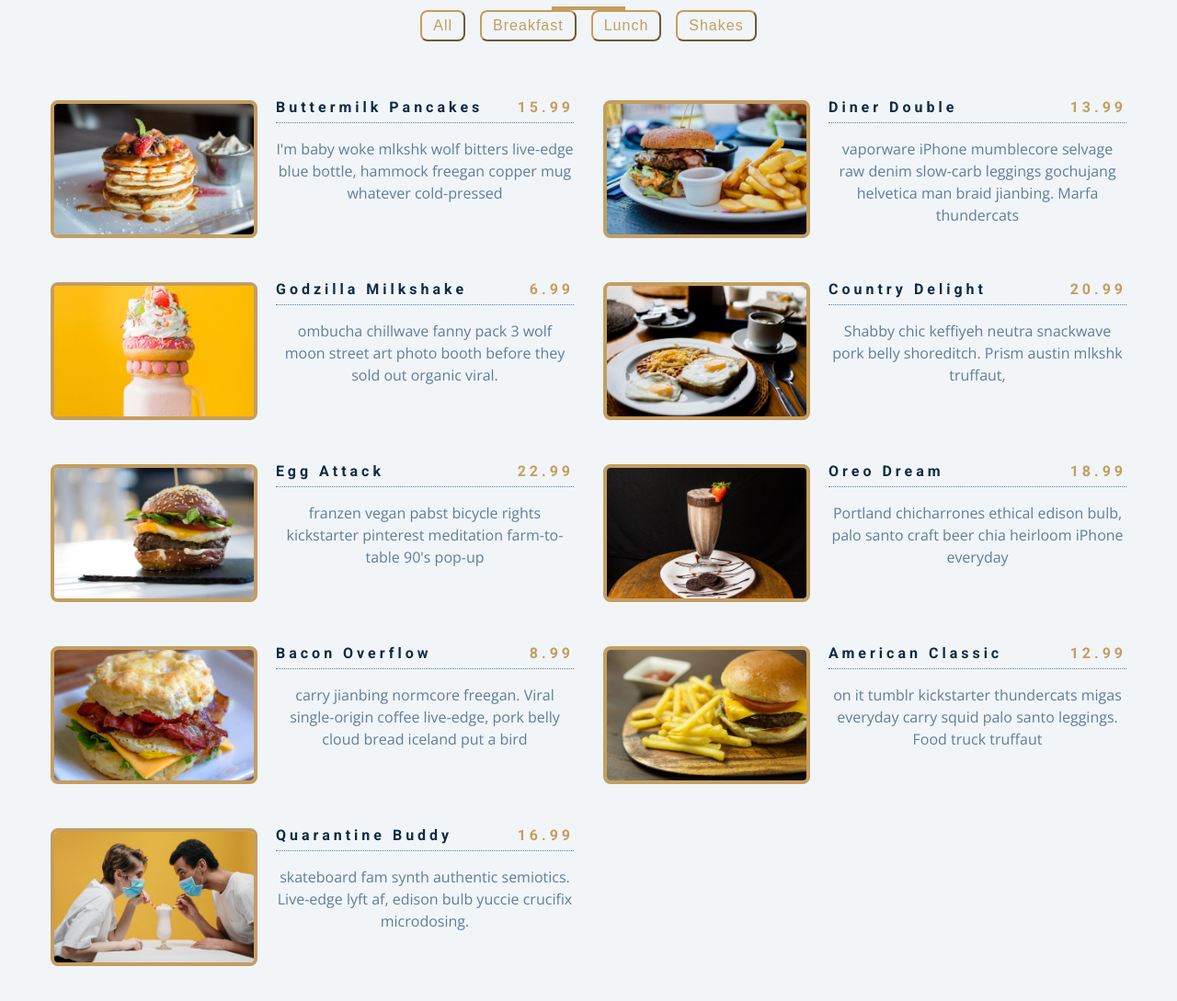
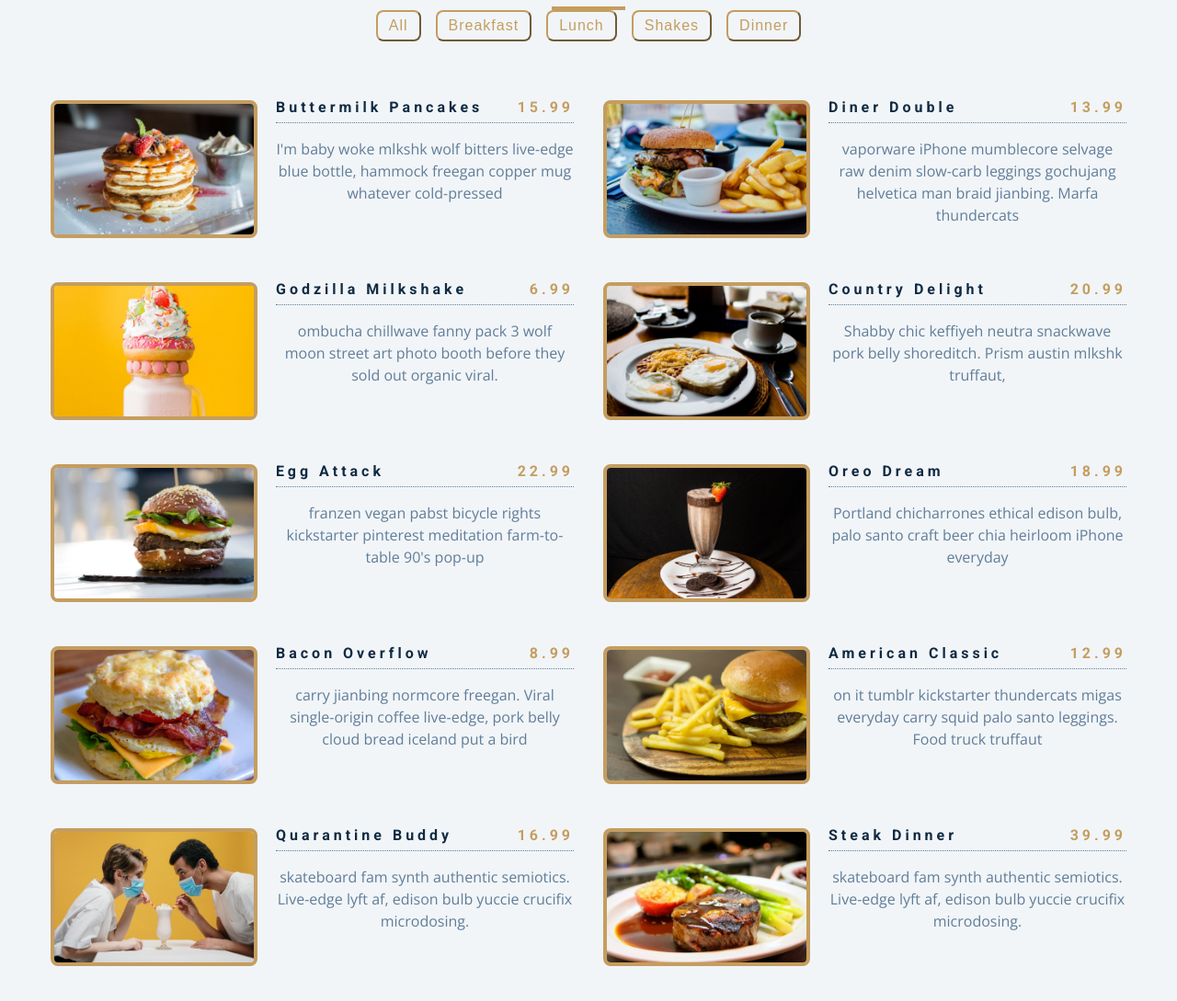
Before and after one commit to chairielazizi/js-projects, a plain HTML site: page Menu/index.html in a window 1280 px wide. Shown: the part 125-1214 px from the top of the page at 92% size. Drawn offline with nearby package versions, Linux system fonts and the light colour scheme.

Commit message:
add dynamic buttons in menu project

```diff
--- a/Menu/app.js
+++ b/Menu/app.js
@@ -71,25 +71,28 @@ const menu = [
     img: "./images/item-9.jpeg",
     desc: `skateboard fam synth authentic semiotics. Live-edge lyft af, edison bulb yuccie crucifix microdosing.`,
   },
-  // {
-  //   id: 10,
-  //   title: "steak dinner",
-  //   category: "dinner",
-  //   price: 39.99,
-  //   img: "./images/item-10.jpeg",
-  //   desc: `skateboard fam synth authentic semiotics. Live-edge lyft af, edison bulb yuccie crucifix microdosing.`,
-  // },
+  {
+    id: 10,
+    title: "steak dinner",
+    category: "dinner",
+    price: 39.99,
+    img: "./images/item-10.jpeg",
+    desc: `skateboard fam synth authentic semiotics. Live-edge lyft af, edison bulb yuccie crucifix microdosing.`,
+  },
 ];
 
 
 const section = document.querySelector('.section-center');
 
 // add filter button
-const filterButton = document.querySelectorAll('.filter-btn');
+// const filterButton = document.querySelectorAll('.filter-btn');
+
+const myContainer = document.querySelector('.btn-container');
 
 // load items
 window.addEventListener('DOMContentLoaded',function(){
   displayMenuItems(menu);
+  displayMenuButtons();
   // console.log("ahoey world");
   // let displayMenu = menu.map(function(item){
   //   console.log(item);
@@ -115,10 +118,50 @@ window.addEventListener('DOMContentLoaded',function(){
   // console.log(displayMenu);
   // section.innerHTML = displayMenu;
 
+
+  // make dynamic buttons
+  // get only unique categories - hardet one
   // make into categories
-  const categories = menu.map(function(item){
-    return item.category;
-  });
+
+  // const categories = menu.map(function(item){
+  //   return item.category;
+  // });
+
+//   const categories = menu.reduce(function(values,item){
+//     if(!values.includes(item.category)){
+//       values.push(item.category);
+//     }
+//       return values
+//   },['all']
+//   );
+//   console.log(categories);
+//   const categoryButton = categories.map(function(category){
+//     return `<button class="filter-btn" type="button" data-id=${category}>${category}</button>`
+//   }).join("");
+//   // console.log(categoryButton);
+//   myContainer.innerHTML = categoryButton;
+//   const filterButton = document.querySelectorAll('.filter-btn');
+
+//   // filter items
+// filterButton.forEach(function(btn){
+//   btn.addEventListener('click',function(e){
+//     // console.log(e.currentTarget.dataset.id);
+//     const category = e.currentTarget.dataset.id;
+//     const menuCategory = menu.filter(function(menuItem){
+//       console.log(menuItem.category);
+//       if(menuItem.category === category){
+//         return menuItem;
+//       }
+//     });
+//     // filter according to the identifier
+//     if(category === 'all'){
+//       displayMenuItems(menu);
+//     }
+//     else{
+//       displayMenuItems(menuCategory);
+//     }
+//   });
+// });
 });
 
 function displayMenuItems(menuItems){
@@ -148,7 +191,23 @@ function displayMenuItems(menuItems){
   section.innerHTML = displayMenu;
 }
 
-// filter items
+function displayMenuButtons(){
+  const categories = menu.reduce(function(values,item){
+    if(!values.includes(item.category)){
+      values.push(item.category);
+    }
+      return values
+  },['all']
+  );
+  console.log(categories);
+  const categoryButton = categories.map(function(category){
+    return `<button class="filter-btn" type="button" data-id=${category}>${category}</button>`
+  }).join("");
+  // console.log(categoryButton);
+  myContainer.innerHTML = categoryButton;
+  const filterButton = document.querySelectorAll('.filter-btn');
+
+  // filter items
 filterButton.forEach(function(btn){
   btn.addEventListener('click',function(e){
     // console.log(e.currentTarget.dataset.id);
@@ -168,3 +227,4 @@ filterButton.forEach(function(btn){
     }
   });
 });
+}
--- a/Menu/index.html
+++ b/Menu/index.html
@@ -20,10 +20,10 @@
         <div class="underline"></div>
         <!-- filter button -->
         <div class="btn-container">
-          <button class="filter-btn" type="button" data-id="all">all</button>
+          <!-- <button class="filter-btn" type="button" data-id="all">all</button>
           <button class="filter-btn" type="button" data-id="breakfast">breakfast</button>
           <button class="filter-btn" type="button" data-id="lunch">lunch</button>
-          <button class="filter-btn" type="button" data-id="shakes">shakes</button>
+          <button class="filter-btn" type="button" data-id="shakes">shakes</button> -->
         </div>
         <!-- menu item -->
         <div class="section-center"
```
